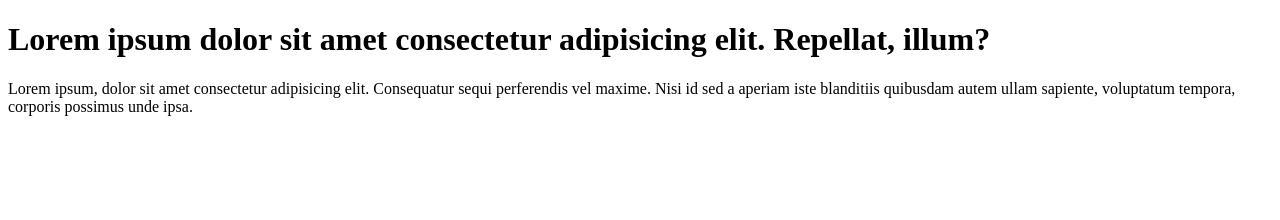
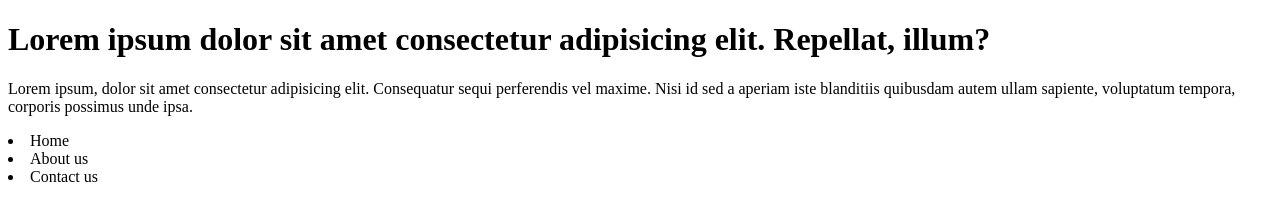
Before and after one commit to cole-mengelberg/learn-git, a plain HTML site: page index.html in a window 1280 px wide. Drawn offline with Linux system fonts and the light colour scheme.

Commit message:
add a list

```diff
--- a/index.html
+++ b/index.html
@@ -15,5 +15,8 @@
       quibusdam autem ullam sapiente, voluptatum tempora, corporis possimus unde
       ipsa.
     </p>
+    <li>Home</li>
+    <li>About us</li>
+    <li>Contact us</li>
   </body>
 </html>
```
